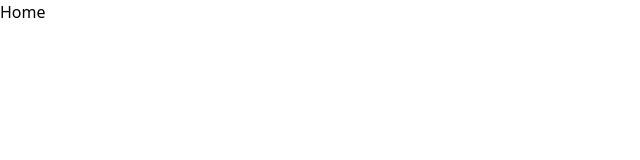
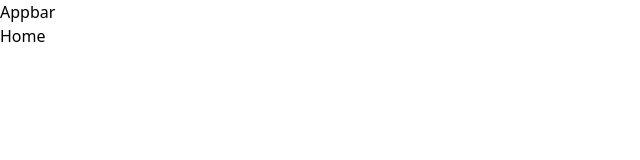
Before and after one commit to 1nilaypatel/IssueTracker, a React (Vite) app in the folder client/: page / in a window 1280 px wide. Shown: the top 160 px of the page, without its empty margins (0-640 px from the left). Built offline with nearby package versions, Linux system fonts and the light colour scheme.

Commit message:
intialised Appbar and fixed import of Pages

```diff
--- a/client/src/App.jsx
+++ b/client/src/App.jsx
@@ -1,13 +1,12 @@
 import {BrowserRouter as Router, Routes, Route} from 'react-router-dom';
-import Home from './pages/Home';
-import Profile from './pages/Profile';
-import SignIn from './pages/SignIn';
-import SignUp from './pages/SignUp';
+import Appbar from './components/Appbar';
+import {Home, Profile, SignIn, SignUp} from './pages';
 
 export default function App() {
   return (
     <div>
       <Router>
+        <Appbar/>
         <Routes>
           <Route path={"/"} element={<Home/>} />
           <Route path={"/sign-in"} element={<SignIn/>} />
--- /dev/null
+++ b/client/src/components/Appbar.jsx
@@ -0,0 +1,7 @@
+import React from 'react'
+
+export default function Appbar() {
+  return (
+    <div>Appbar</div>
+  )
+}
--- /dev/null
+++ b/client/src/pages/index.js
@@ -0,0 +1,6 @@
+import Home from './Home';
+import Profile from './Profile';
+import SignIn from './SignIn';
+import SignUp from './SignUp';
+
+export {Home, Profile, SignIn, SignUp};
```
